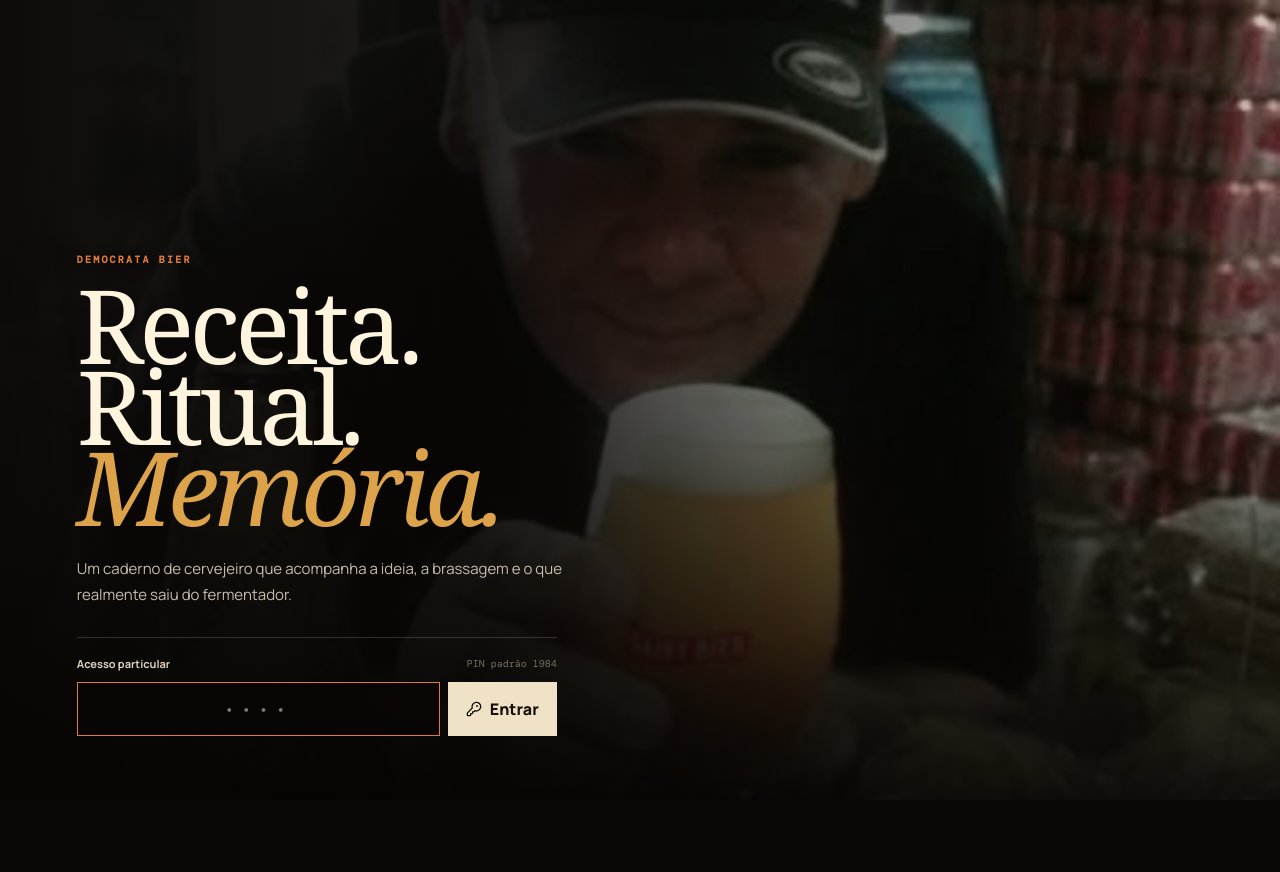
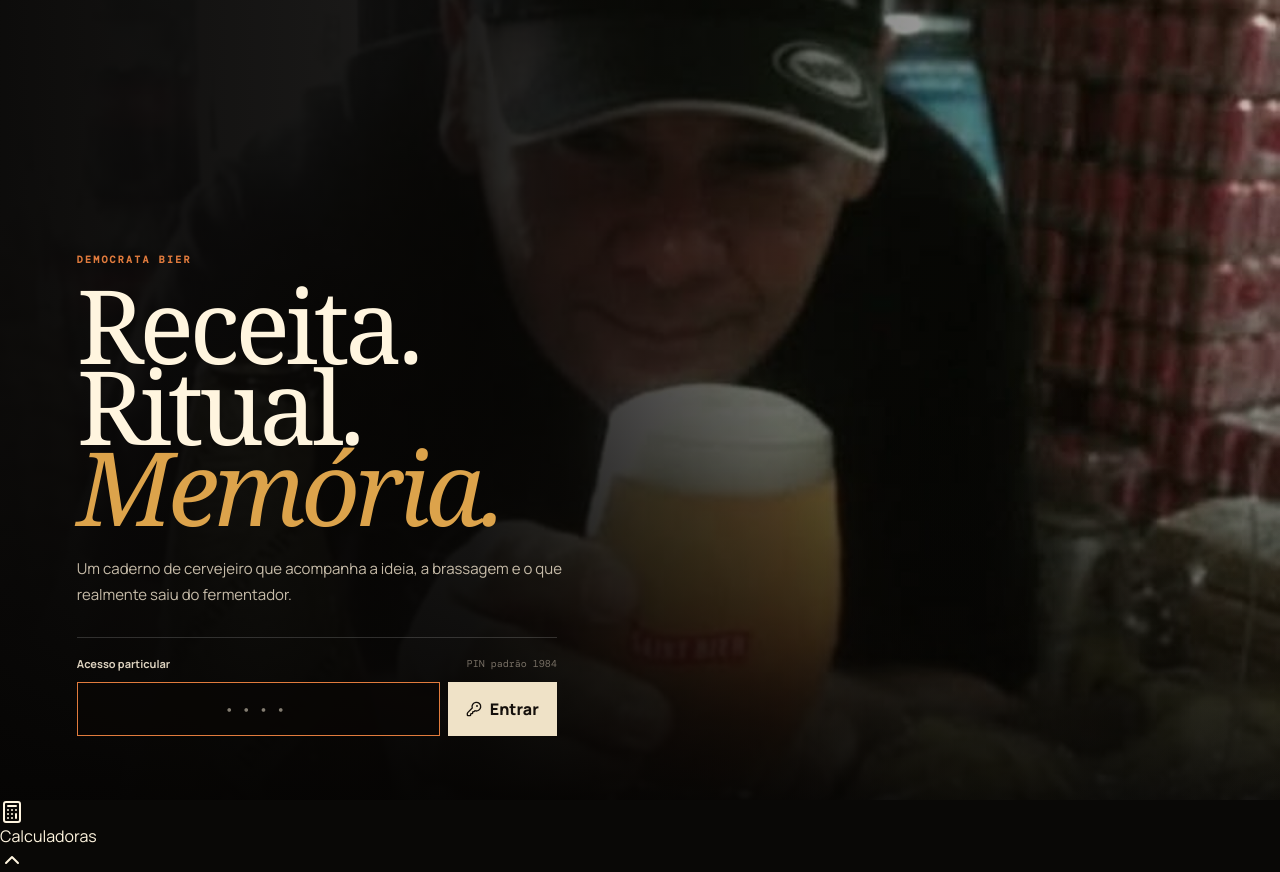
Before and after one commit to danilopmattos-bot/vier-democrata, a React (Vite) app: page / in a window 1280 px wide. Before the commit the page ends 800 px from the top, so only its background shows below. Built offline with nearby package versions, Linux system fonts and the light colour scheme; a web font is replaced by a local one.

Commit message:
Add persistent calculator access

```diff
--- a/src/App.tsx
+++ b/src/App.tsx
@@ -1,6 +1,12 @@
 import React from 'react';
 import BrewbookApp from './cleanroom/BrewbookApp';
+import CleanroomTools from './cleanroom/CleanroomTools';
 
-export const App: React.FC = () => <BrewbookApp />;
+export const App: React.FC = () => (
+  <>
+    <BrewbookApp />
+    <CleanroomTools />
+  </>
+);
 
 export default App;
```
